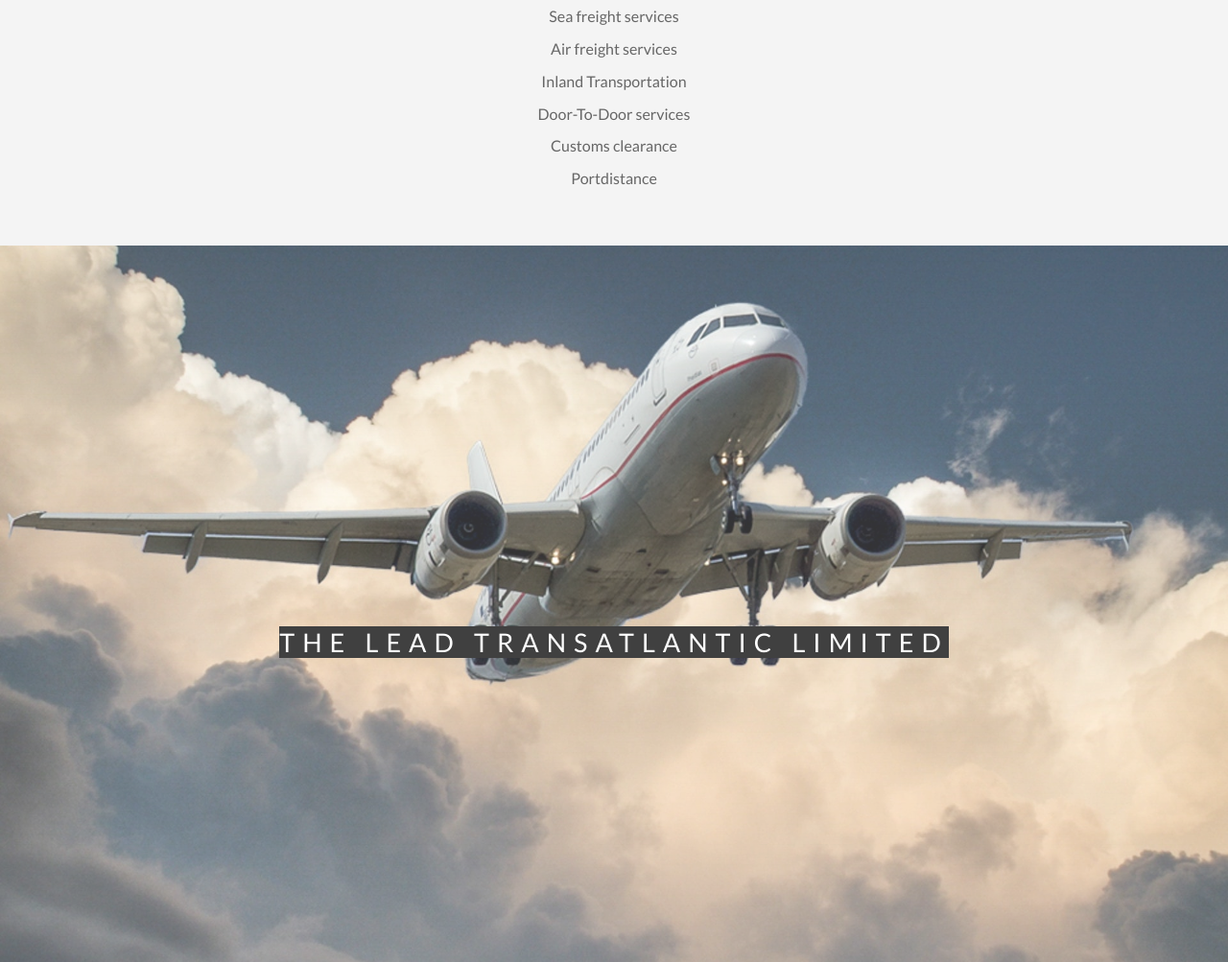
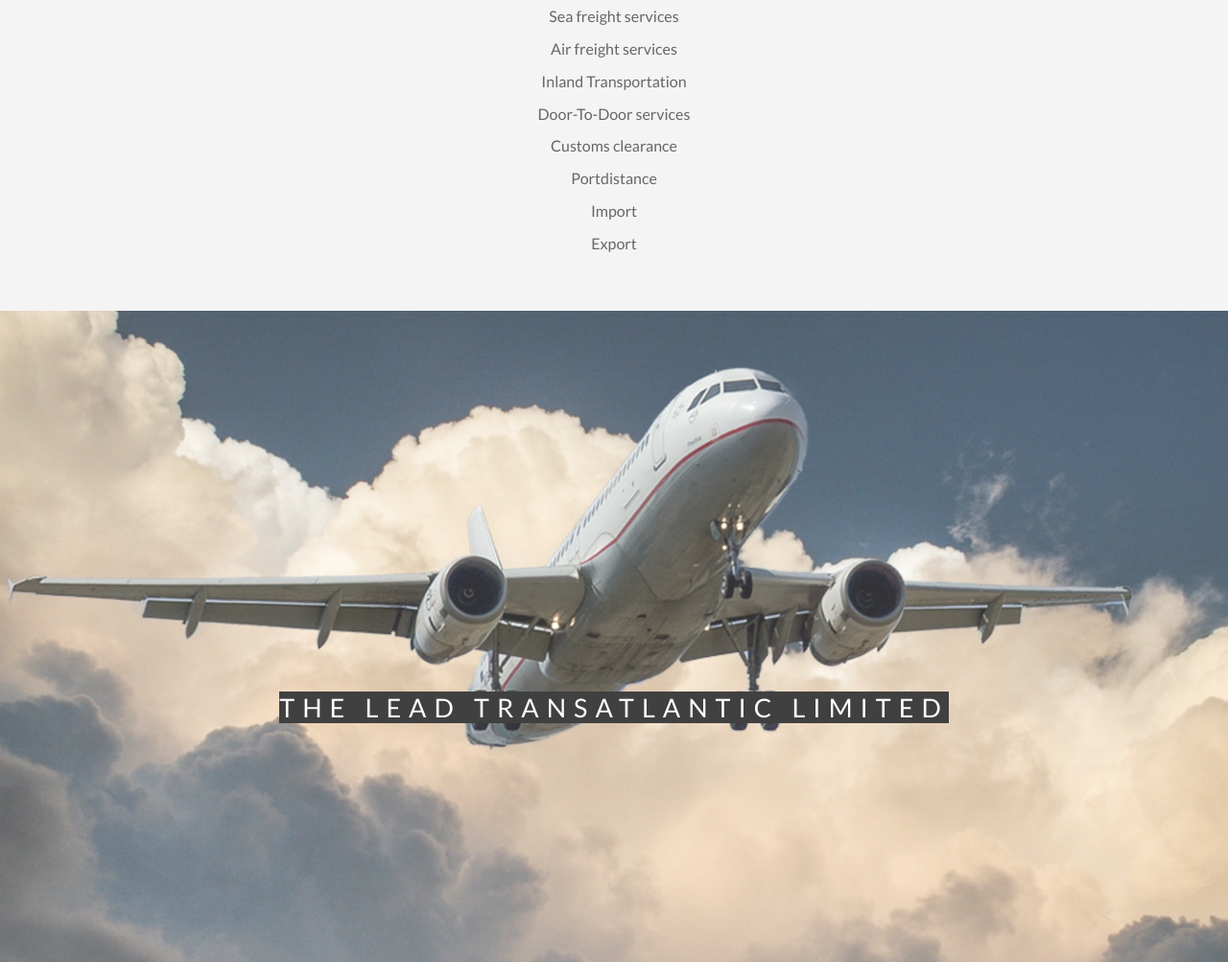
Before and after one commit to J0shcodes/The-lead-transatlantic-global, a plain HTML site: page index.html in a window 1280 px wide. Shown: the part 2171-3174 px from the top of the page at 96% size. Drawn offline with Linux system fonts and the light colour scheme.

Commit message:
Added import and export to the list of logistics services.

```diff
--- a/index.html
+++ b/index.html
@@ -52,6 +52,8 @@
       <p>Door-To-Door services</p>
       <p>Customs clearance</p>
       <p>Portdistance</p>
+      <p>Import</p>
+      <p>Export</p>
     </div>
   </section>
 
```
